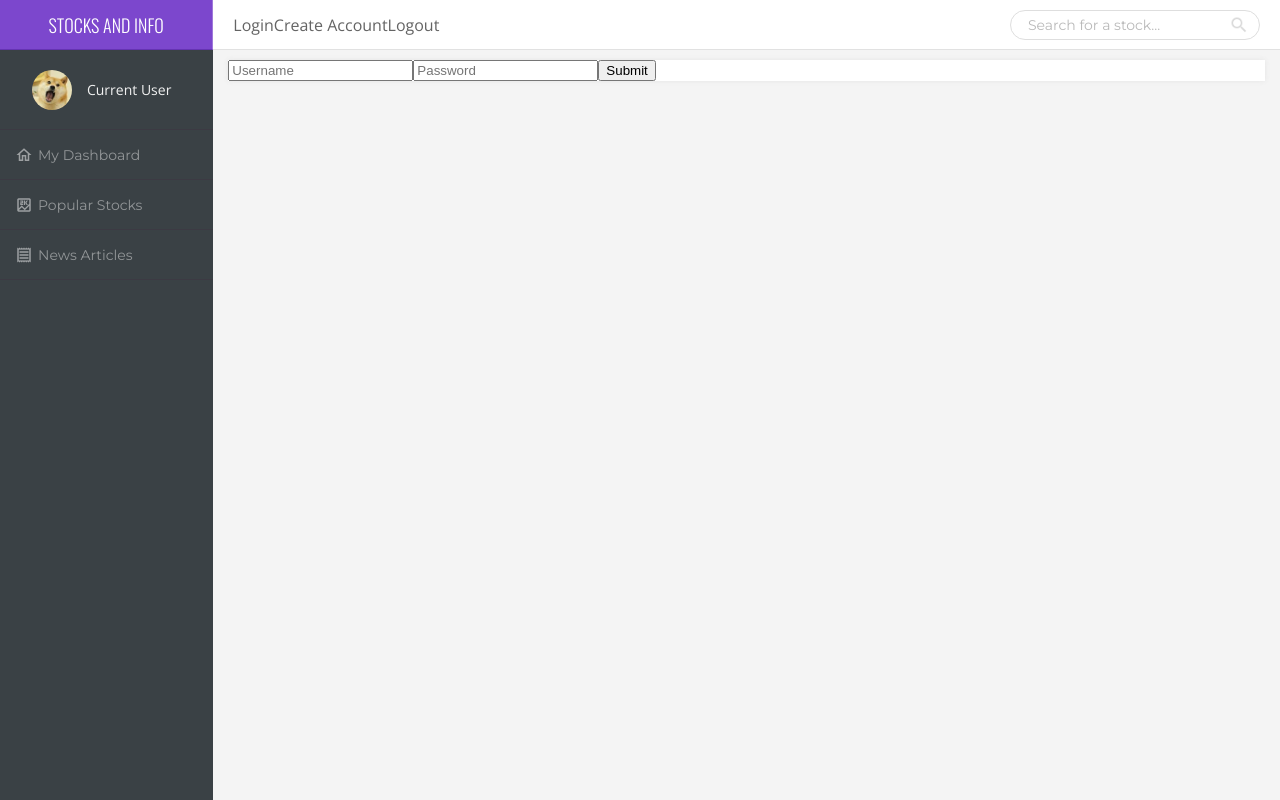
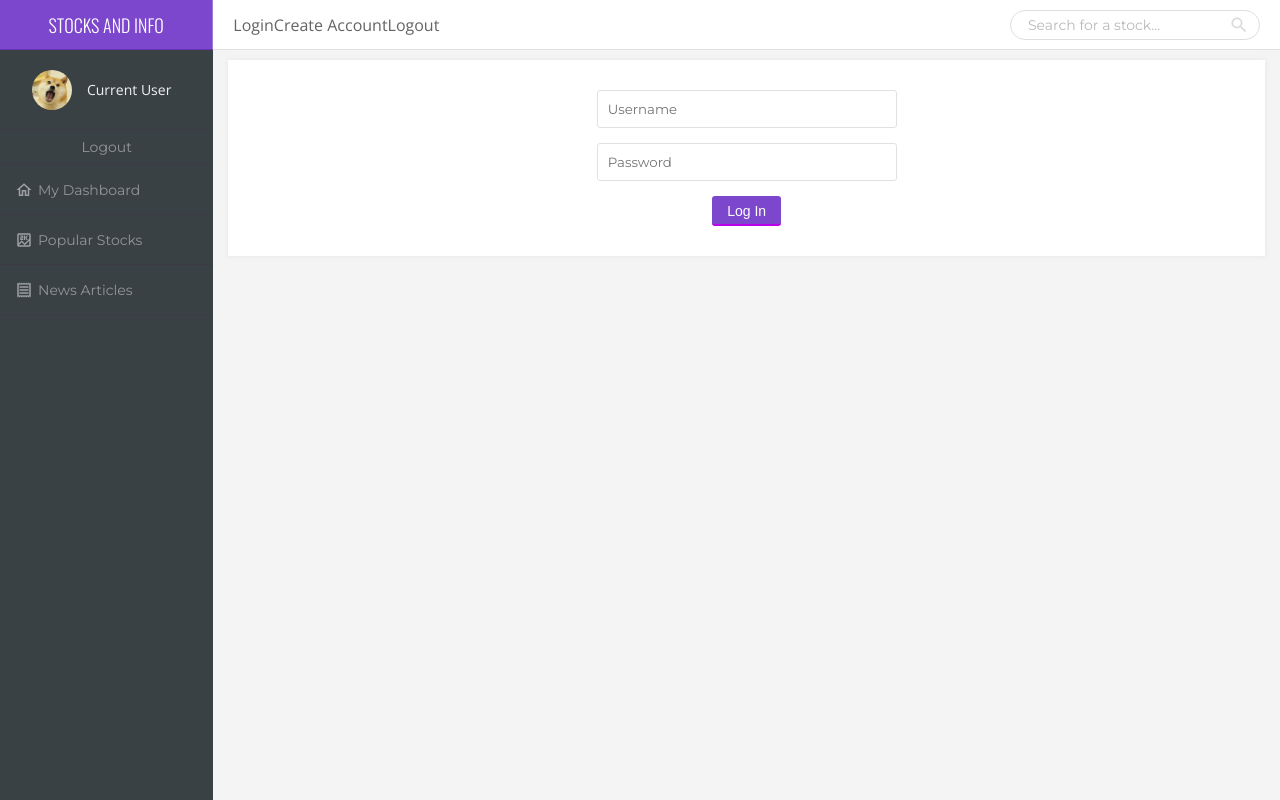
Before and after one commit to nneighbo/project-3, a React (Create React App) app in the folder client/: page /login in a window 1280 px wide. Built offline with nearby package versions, Linux system fonts and the light colour scheme.

Commit message:
Adding account

```diff
--- a/client/src/App.css
+++ b/client/src/App.css
@@ -16,7 +16,7 @@ h1 {
   margin: 0;
 }
 
-button {
+button, #submit {
   background-color: #7c47cd;
   border-radius: 3px;
   border: none;
--- /dev/null
+++ b/client/src/components/AccountForm/AccountForm.css
@@ -0,0 +1,28 @@
+.form-container {
+    width: 100%;
+    display: flex;
+    align-items: center;
+    justify-content: center;
+    padding: 20px;
+}
+
+#account-form {
+    margin: 10px;
+    display: flex;
+    flex-direction: column;
+    align-items: center;
+    justify-content: center;
+}
+
+.textbox {
+    font-family: "Montserrat", Arial, Helvetica, sans-serif;
+    width: 300px;
+    border: 1px solid #e1e1e1;
+    padding: 10px;
+    margin-bottom: 15px;
+    border-radius: 3px;
+}
+
+#submit {
+    /* width: 150px; */
+}
--- a/client/src/components/AccountForm/AccountForm.jsx
+++ b/client/src/components/AccountForm/AccountForm.jsx
@@ -1,13 +1,18 @@
 import React from 'react';
+import './AccountForm.css'
 
 class AccountForm extends React.Component {
     render() {
         return (
-            <form id="account-form" action="post">
-                <input type="text" name="username" placeholder="Username" />
-                <input type="password" name="password" placeholder="Password"/>
-                <input type="submit" value="Submit"></input>
-            </form>
+            <div className="form-container">
+                <form id="account-form" action="post">
+                    <input id="username" className="textbox" type="text" name="username" placeholder="Username" />
+                    <input id="password" className="textbox" type="password" name="password" placeholder="Password" />
+
+                    {/* The CSS styling for this button is in /src/App.css */}
+                    <input id="submit" type="submit" value="Log In"></input>
+                </form>
+            </div>
         )
     }
 }
--- a/client/src/components/NavSide/NavSide.css
+++ b/client/src/components/NavSide/NavSide.css
@@ -86,6 +86,28 @@ a {
 
 }
 
+
+.account {
+    height: 35px;
+    border-bottom:1px solid #3c3a43;
+    display: flex;
+    align-items: center;
+    justify-content: center;
+    cursor: pointer;
+}
+
+.account:hover {
+    background-color: #484f53;
+}
+
+.account p {
+    font-family:"Montserrat", Arial, Helvetica, sans-serif;
+    color: #e9e9e9;
+    font-size: 14px;
+    opacity: 0.5;
+
+}
+
 .menu-active {
     padding-left: 5px;
     border-left: 5px solid #7c47cd;
--- a/client/src/components/NavSide/NavSide.jsx
+++ b/client/src/components/NavSide/NavSide.jsx
@@ -19,6 +19,9 @@ class NavSide extends React.Component {
                         <img id="img-profile" src={profile} alt="profile" />
                         <p>Current User</p>
                     </div>
+                    <div className="account">
+                        <p>Logout</p>
+                    </div>
 
                     {this.props.items.navItems.map((element) => (
                         <Link key={element.key} to={`/${element.key}`}>
--- a/client/src/pages/CreateAccount/CreateAccount.js
+++ b/client/src/pages/CreateAccount/CreateAccount.js
@@ -6,9 +6,7 @@ class CreateAccount extends React.Component {
     render(){
         return(
             <ContentContainer>
-                <AccountForm>
-                    <h1>sdf</h1>
-                </AccountForm>
+                <AccountForm />
             </ContentContainer>
         )
     }
--- /dev/null
+++ b/client/src/pages/LogIn/LogIn.css
@@ -0,0 +1,8 @@
+.page-header {
+    /* font-size: 24px; */
+    font-weight: 400;
+    font-family: "Montserrat", Arial, Helvetica, sans-serif;
+    font-size: 20px;
+    color: #3A4145;
+    padding: 10px 15px;
+}
--- a/client/src/pages/LogIn/LogIn.js
+++ b/client/src/pages/LogIn/LogIn.js
@@ -1,14 +1,14 @@
 import React from 'react';
 import ContentContainer from '../../components/ContentContainer';
 import AccountForm from '../../components/AccountForm';
+import './LogIn.css'
 
 class LogIn extends React.Component {
     render(){
         return(
             <ContentContainer>
-                <AccountForm>
-                    <h1>sdf</h1>
-                </AccountForm>
+                {/* <h1 class="page-header">Log In</h1> */}
+                <AccountForm />
             </ContentContainer>
         )
     }
```
